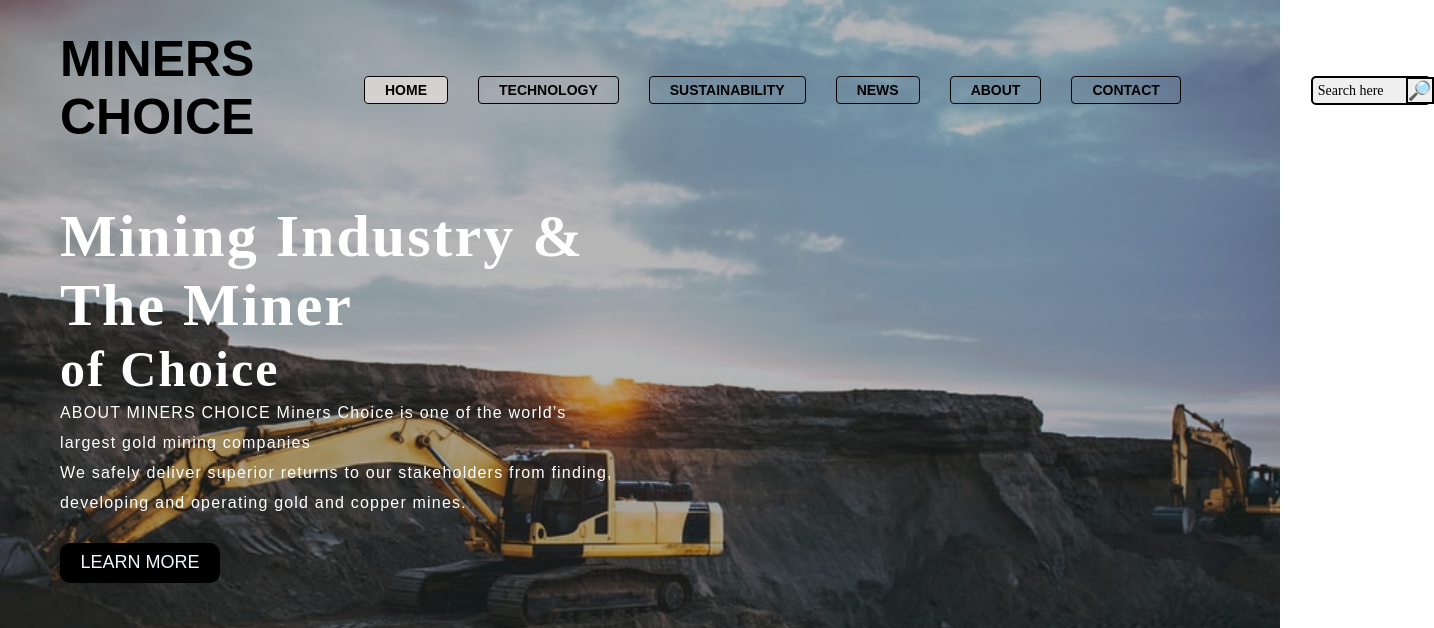
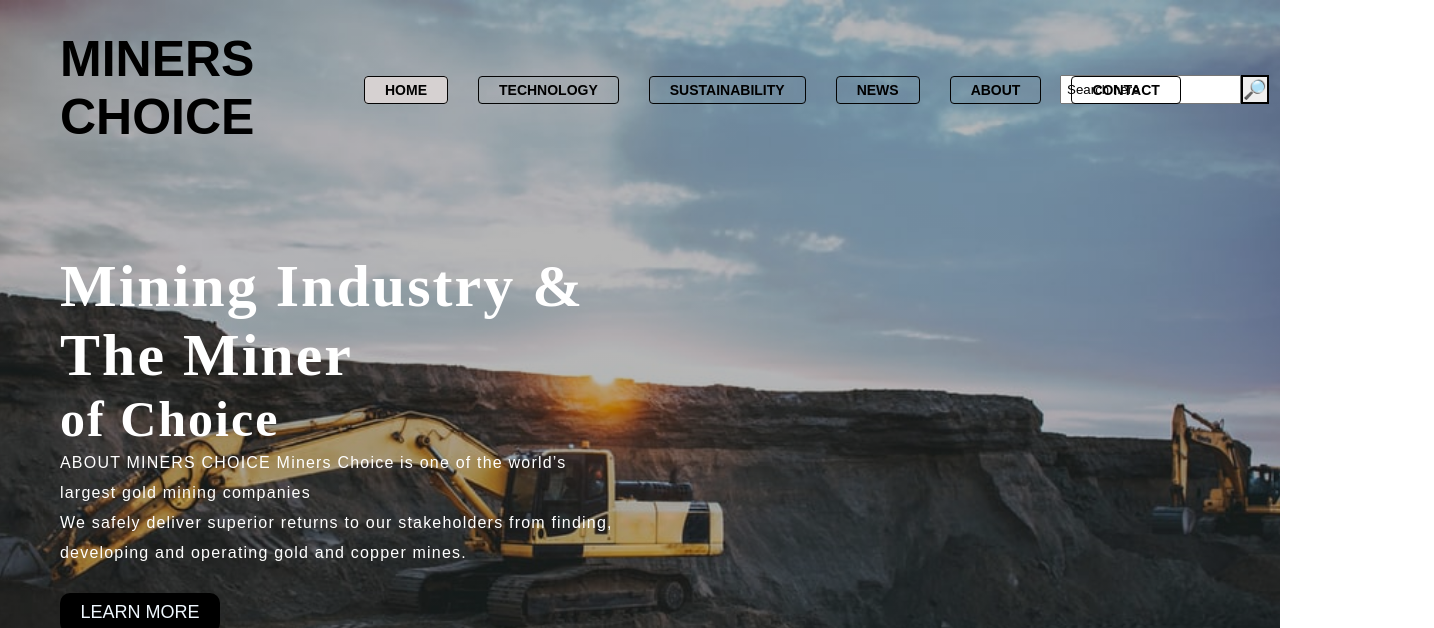
Before and after one commit to RamNarayanT/sample, a plain HTML site: page index.html in a window 1280 px wide. Shown: the top 628 px of the page, 1434 px wide, since content can reach past the window. Drawn offline with Linux system fonts and the light colour scheme.

Commit message:
search bar fix

```diff
--- a/index.html
+++ b/index.html
@@ -11,6 +11,10 @@
             <div class="icon">
                 <h2 class="logo">MINERS CHOICE</h2>
             </div>
+            <div class="srch"style="margin-right: 100px;margin-top: 75px;">
+                <input type="search" name="" placeholder="Search here">
+                <button class="btn">&#x1F50E</button>
+            </div>
             <div class="menu" style="margin-top: 43px;">
                 <ul>
                     <li class="active"><a href="#">HOME</a></li>
@@ -19,12 +23,7 @@
                     <li><a href="#">NEWS</a></li>
                     <li><a href="#">ABOUT</a></li>
                     <li><a href="#">CONTACT</a></li>
-                    <li>
-                        <input class="srch" type="search" name="" placeholder="Search here">
-                    </li>
-                    <li class="srch-li">
-                        <button class="btn">&#x1F50E</button>
-                    </li>
+
 
 
                 </ul>
--- a/style.css
+++ b/style.css
@@ -92,27 +92,22 @@ ul li.active a {
   width: 120px;
   height: 29px;
   background: #efefef;
-  border: 2px solid rgb(0, 0, 0);
   /* margin-top: 20px; */
   color: rgb(5 5 5 / 92%);
   font-size: 14px;
-  float: left;
+  float: right;
   cursor: pointer;
   /* border-bottom-left-radius: 5px; */
   /* border-top-left-radius: 5px; */
   border-radius: 5px;
-  margin-left: 100px;
+  /* border-left: none; */
+  cursor: pointer;
+  display: inline-flex;
 }
 
 ::placeholder {
   color: #000;
   padding-left: 5px;
-}
-
-.srch-li {
-  margin-left: -25px;
-  border-left: none;
-  cursor: pointer;
 }
 
 .btn {
@@ -135,7 +130,7 @@ ul li.active a {
   /* margin: 90px; */
   color: rgb(255, 255, 255);
   position: absolute;
-  top: 150px;
+  top: 200px;
   padding-left: 40px;
 }
 
```
